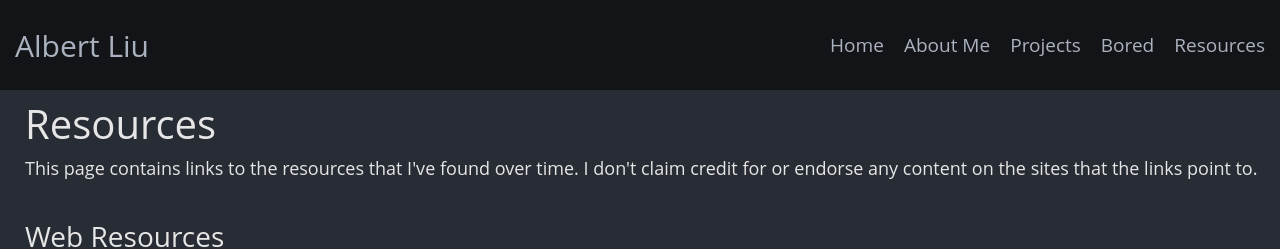
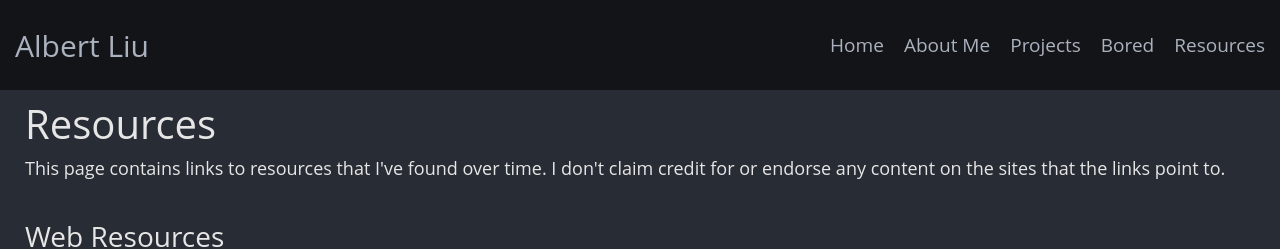
Before and after one commit to A1Liu/webpage, a React (Create React App) app: page /resources in a window 1280 px wide. Shown: the top 249 px of the page. Built offline with nearby package versions, Linux system fonts and the light colour scheme.

Commit message:
renaming

```diff
--- a/src/App.js
+++ b/src/App.js
@@ -18,8 +18,8 @@ import Footer from './components/footerComponent/footer';
 import Homepage from './components/pages/homepage';
 import About from './components/pages/about';
 import Projects from  './components/pages/projects';
-import Bored from './components/pages/bored/root';
-import Resources from  './components/pages/resources/root';
+import Bored from './components/pages/boredComponent/bored';
+import Resources from  './components/pages/resourcesComponent/resources';
 
 class App extends React.Component {
   render() {
--- a/src/components/pages/resources/root.js
+++ b/src/components/pages/resourcesComponent/resources.js
@@ -11,7 +11,7 @@ class Resources extends React.Component {
 		</h1>
 
 		<p className="App-intro">
-			This page contains links to the resources that I've found over time.
+			This page contains links to resources that I've found over time.
 			I don't claim credit for or endorse any content on the sites that the links point to.
 		</p>
 		<br />
```
Also changed, not shown: src/components/pages/boredComponent/applist.js (renamed from src/components/pages/bored/applist.js), src/components/pages/boredComponent/bored.js (renamed from src/components/pages/bored/root.js), src/components/pages/boredComponent/weblist.js (renamed from src/components/pages/bored/weblist.js), src/components/pages/resourcesComponent/webresources.js (renamed from src/components/pages/resources/webresources.js).
